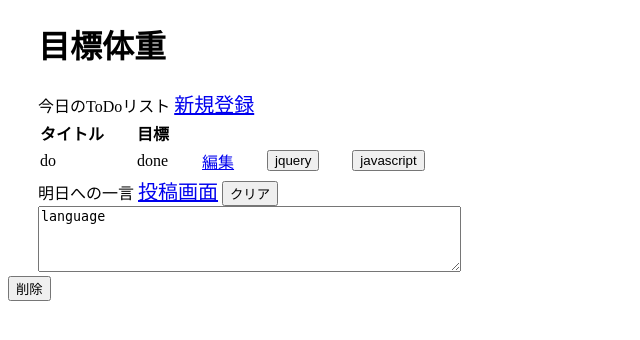
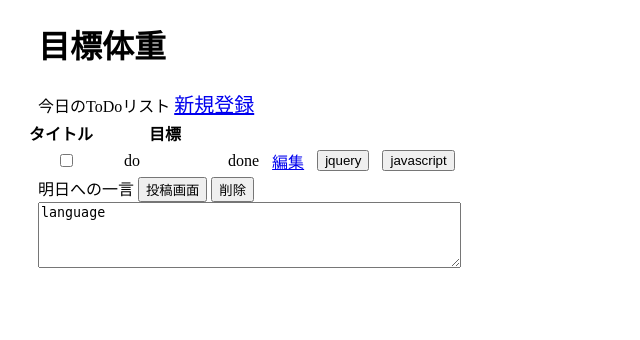
Before and after one commit to higashi0196/WeightManagementApp, a PHP site: page / in a window 1280 px wide. Shown: the top 340 px of the page, without its empty margins (0-640 px from the left). Run offline with PHP 8.4, Linux system fonts and the light colour scheme; data comes from the database, SQL or seed files in the repository; data that the repository does not hold is empty.

Commit message:
commit57” git commit -m commit57”

```diff
--- a/app/controller/controller.php
+++ b/app/controller/controller.php
@@ -42,6 +42,31 @@ class Todocontroller {
       header("Location: index.php");
    }
 
+   public function postdelete() {
+
+      $content = (filter_input(INPUT_POST, 'content2'));
+
+      $word = new Database;
+      $word->setContent($content);
+      $result2 = $word->post();
+
+      header("Location: index.php");
+   }
+
+   // public function postdelete() {
+   //    $todo_id = $_POST['todo_id'];
+   //    if (empty($todo_id)) {
+   //       return;
+   //       }
+
+   //    $word = new Database;
+   //    $word->setId($todo_id);
+   //    $result2 = $word->postdelete();
+
+   //    return $result2;
+   //    header("Location: ./index.php");
+   // }
+
    public function edit() {
       $todo_id = '';
       $param = array();
@@ -65,7 +90,7 @@ class Todocontroller {
          "param" => $param,
      );
       return $data;
- }
+   }
 
    public function update() {
 
@@ -102,18 +127,4 @@ class Todocontroller {
       header("Location: ./index.php");
    }
 
-   public function postdelete() {
-      $todo_id = $_POST['todo_id'];
-      if (empty($todo_id)) {
-         return;
-         }
-
-      $word = new Database;
-      $word->setId($todo_id);
-      $result2 = $word->postdelete();
-
-      return $result2;
-      header("Location: ./index.php");
-   }
-
 }
--- a/app/css/styles.css
+++ b/app/css/styles.css
@@ -1,11 +1,23 @@
 /* index.php メインページ */
+
+/* テーブル CSS */
 th {
-   padding-left:30px;
+   /* padding: 0 0 0 50px; */
+   width: 100px;
+   height: 20px;
 }
 
 td {
-   padding-left: 30px;
+   text-align: left;
+   /* padding: 0 0 0 10px; */
+   padding-left: 10px;
 }
+
+.check {
+   width: 30px;
+   text-align: center;
+}
+/* テーブル CSS 終わり */
 
 h1 {
    margin-left: 30px;
--- a/app/index.php
+++ b/app/index.php
@@ -35,7 +35,7 @@ $wordlists = $getller->index2();
             <?php if ($lists): ?>
                <?php foreach ($lists as $todo): ?>
                   <tr>
-                     <!-- <td><input type="checkbox"></td> -->
+                     <td class="check"><input type="checkbox"></td>
                      <td><?php echo $todo['title']; ?></td>
                      <td><?php echo $todo['content']; ?></td>
                      <td><a href="edit.php?todo_id=<?php echo $todo['id']?>" class="editbtn">編集</a></td>
@@ -45,7 +45,7 @@ $wordlists = $getller->index2();
                      <button >jquery</button></div></td>
                      <!-- jquery用おわり -->
 
-                        <!-- javascript用 -->
+                     <!-- javascript用 -->
                      <td><div class="btn5"  data-id=<?php echo $todo['id']; ?>><button>javascript</button></div></td>
                      <!-- javascript用 おわり-->
 
@@ -57,18 +57,16 @@ $wordlists = $getller->index2();
          </tbody>
       </table>
 
-      <!-- <a class="miyako">継続するToDoリスト</a> -->
       <div>
          <a class="miyako">明日への一言</a>
-         <a href="post.php" class="ishigaki">投稿画面</a>
-         <input type="button"  value="クリア" onclick="postclear()" />
+         <a href="post.php" class="ishigaki"><button>投稿画面</button></a>
+         <a class="delete-btn" data-id=<?php echo $wordtodo['id']; ?>>
+         <button>削除</button></a>
       </div>
       <?php foreach ($wordlists as $wordtodo): ?>
          <textarea id="clearbtn" cols="50" rows="4" class="miyako"><?php echo $wordtodo['content']; ?></textarea>
-         <div class="delete-btn" data-id=<?php echo $wordtodo['id']; ?>>
-         <button >削除</button></div></td>
       <?php endforeach; ?>
-      <p><?php echo $wordlists['content']; ?></p>
+
    </main>
 
    <!-- <script src="./js/main.js"></script> -->
--- a/app/model/Database.php
+++ b/app/model/Database.php
@@ -135,6 +135,18 @@ class Database
          return $result2;
    }
 
+   public function post() {
+      try {
+         $query = sprintf("INSERT INTO `words` (`content`, `created_at`, `updated_at`) VALUES ('', NOW(), NOW())",$this->content);
+
+         $pdo = new PDO(DSN, USER, PASSWORD);
+         $result = $pdo->query($query);
+      } catch(Exception $e) {
+         // エラーログ
+      }
+         return $result2;
+   }
+
   public function update() {
       try {
          $query = sprintf("UPDATE `todos` SET `title` = '%s', `content` = '%s', `updated_at` = '%s' WHERE id = %s",$this->title,$this->content,date("Y-m-d H:i:s"),$this->id);
```
